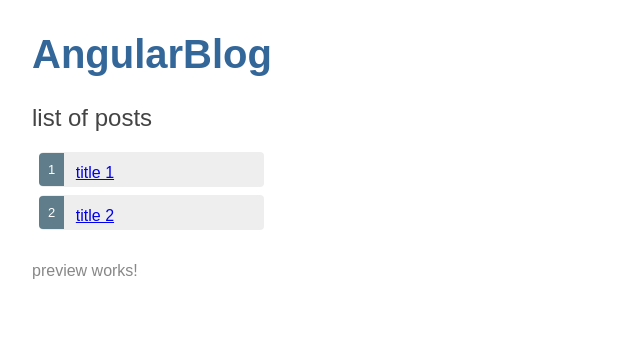
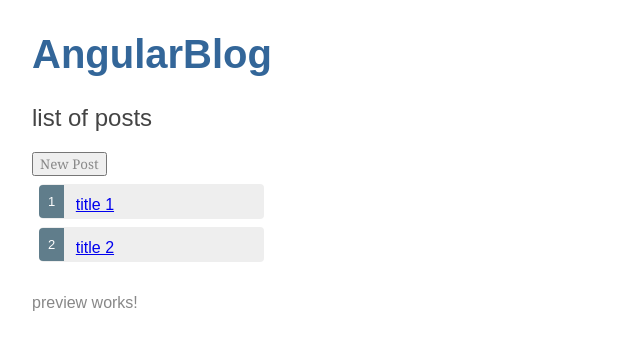
Before and after one commit to ikimonogakari/w18cs144, an Angular app in the folder pj3/angular-blog/: page /#/preview/1 in a window 1280 px wide. Shown: the top 350 px of the page, without its empty margins (0-640 px from the left). Built offline with nearby package versions, Linux system fonts and the light colour scheme.

Commit message:
fix a prob in new maxId

```diff
--- a/pj3/angular-blog/src/app/blog.service.ts
+++ b/pj3/angular-blog/src/app/blog.service.ts
@@ -15,7 +15,7 @@ export class BlogService {
       this.posts = [];
       this.maxId = 1;
     } else {
-      this.maxId = this.posts[this.posts.length-1].postid;
+      this.maxId = this.posts[this.posts.length-1].postid + 1;
     }
     /* for test */
     if (this.posts == null || this.posts.length == 0) {
--- a/pj3/angular-blog/src/app/list/list.component.html
+++ b/pj3/angular-blog/src/app/list/list.component.html
@@ -1,5 +1,6 @@
 <h2>list of posts</h2>
 <div>
+  <button type="button" (click)="newPost()">New Post</button>
   <ul class="heroes">
     <li *ngFor="let p of posts"
       [class.selected]="p === selectedPost"
@@ -11,4 +12,4 @@
   </ul>
 </div>
 
-<!--<app-edit [post]="selectedPost"></app-edit>-->
+<app-edit [post]="selectedPost"></app-edit>
--- a/pj3/angular-blog/src/app/list/list.component.ts
+++ b/pj3/angular-blog/src/app/list/list.component.ts
@@ -20,6 +20,7 @@ export class ListComponent implements OnInit {
 
   newPost(): void {
     let t_post: Post = this.bs.newPost();
+    this.selectedPost = t_post;
   }
 
   onSelect(p: Post): void {
```
